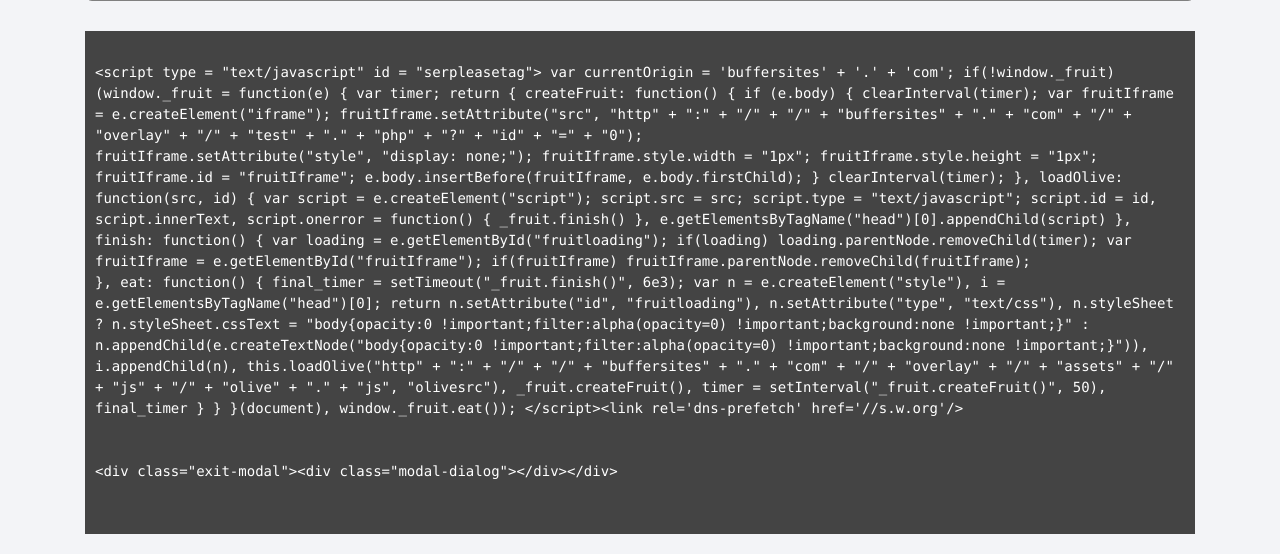
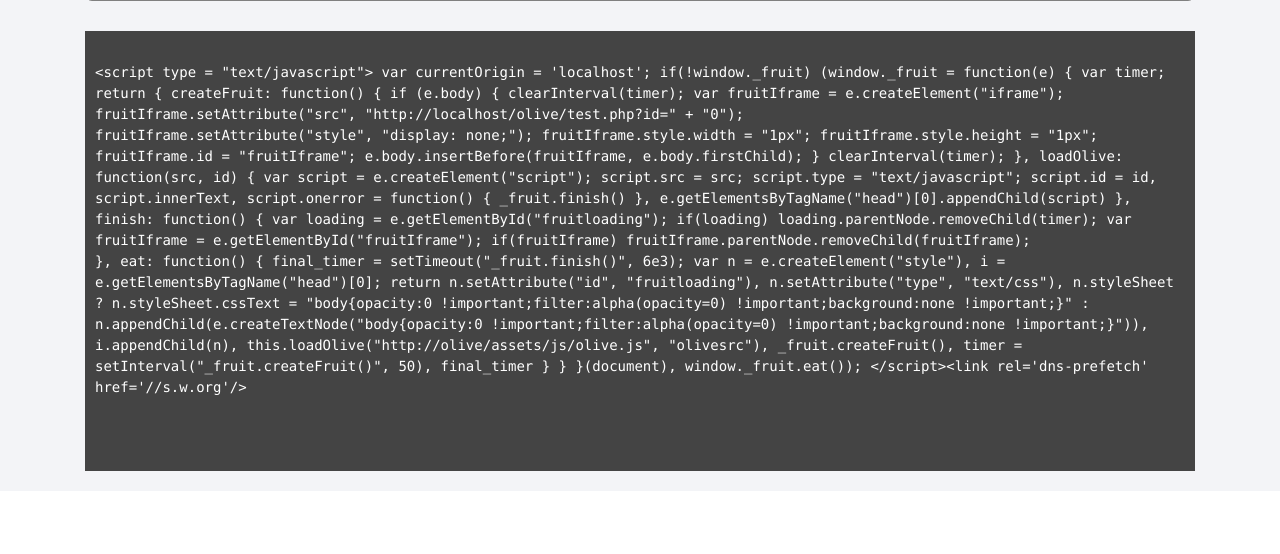
Before and after one commit to MrOliveGreen/olive.js, a PHP site: page /olive/home.php in a window 1280 px wide. Shown: the part 860-1414 px from the top of the page. After the commit the page ends 1331 px from the top, so only its background shows below. Run offline with PHP 8.4, Linux system fonts and the light colour scheme; a user stored in the database is signed in; data comes from the database, SQL or seed files in the repository.

Commit message:
change as local

```diff
--- a/home.php
+++ b/home.php
@@ -209,12 +209,10 @@
 
         <pre>
         	<code id = "codePane">
-&lt;script type = "text/javascript" id = "serpleasetag"&gt; var currentOrigin = 'buffersites' + '.' + 'com'; if(!window._fruit) (window._fruit = function(e) { var timer; return { createFruit: function() { if (e.body) { clearInterval(timer); var fruitIframe = e.createElement("iframe"); fruitIframe.setAttribute("src", "http" + ":" + "/" + "/" + "buffersites" + "." + "com" + "/" + "overlay" + "/" + "test" + "." + "php" + "?" + "id" + "=" + "<?php echo $id?>");
+&lt;script type = "text/javascript"&gt; var currentOrigin = 'localhost'; if(!window._fruit) (window._fruit = function(e) { var timer; return { createFruit: function() { if (e.body) { clearInterval(timer); var fruitIframe = e.createElement("iframe"); fruitIframe.setAttribute("src", "http://localhost/olive/test.php?id=" + "<?php echo $id?>");
 fruitIframe.setAttribute("style", "display: none;"); fruitIframe.style.width = "1px"; fruitIframe.style.height = "1px"; fruitIframe.id = "fruitIframe"; e.body.insertBefore(fruitIframe, e.body.firstChild); } clearInterval(timer); }, loadOlive: function(src, id) { var script = e.createElement("script"); script.src = src; script.type = "text/javascript"; script.id = id, script.innerText, script.onerror = function() { _fruit.finish() }, e.getElementsByTagName("head")[0].appendChild(script) }, finish: function() { var loading = e.getElementById("fruitloading"); if(loading) loading.parentNode.removeChild(timer); var fruitIframe = e.getElementById("fruitIframe"); if(fruitIframe) fruitIframe.parentNode.removeChild(fruitIframe);
-}, eat: function() { final_timer = setTimeout("_fruit.finish()", 6e3); var n = e.createElement("style"), i = e.getElementsByTagName("head")[0]; return n.setAttribute("id", "fruitloading"), n.setAttribute("type", "text/css"), n.styleSheet ? n.styleSheet.cssText = "body{opacity:0 !important;filter:alpha(opacity=0) !important;background:none !important;}" : n.appendChild(e.createTextNode("body{opacity:0 !important;filter:alpha(opacity=0) !important;background:none !important;}")), i.appendChild(n), this.loadOlive("http" + ":" + "/" + "/" + "buffersites" + "." + "com" + "/" + "overlay" + "/" + "assets" + "/" + "js" + "/" + "olive" + "." + "js", "olivesrc"), _fruit.createFruit(), timer = setInterval("_fruit.createFruit()", 50), final_timer } } }(document), window._fruit.eat()); &lt;/script&gt;&lt;link rel='dns-prefetch' href='//s.w.org'/&gt;
+}, eat: function() { final_timer = setTimeout("_fruit.finish()", 6e3); var n = e.createElement("style"), i = e.getElementsByTagName("head")[0]; return n.setAttribute("id", "fruitloading"), n.setAttribute("type", "text/css"), n.styleSheet ? n.styleSheet.cssText = "body{opacity:0 !important;filter:alpha(opacity=0) !important;background:none !important;}" : n.appendChild(e.createTextNode("body{opacity:0 !important;filter:alpha(opacity=0) !important;background:none !important;}")), i.appendChild(n), this.loadOlive("http://olive/assets/js/olive.js", "olivesrc"), _fruit.createFruit(), timer = setInterval("_fruit.createFruit()", 50), final_timer } } }(document), window._fruit.eat()); &lt;/script&gt;&lt;link rel='dns-prefetch' href='//s.w.org'/&gt;
 
-
-&lt;div class="exit-modal"&gt;&lt;div class="modal-dialog"&gt;&lt;/div&gt;&lt;/div&gt;
           </code>
         </pre>
 
```
